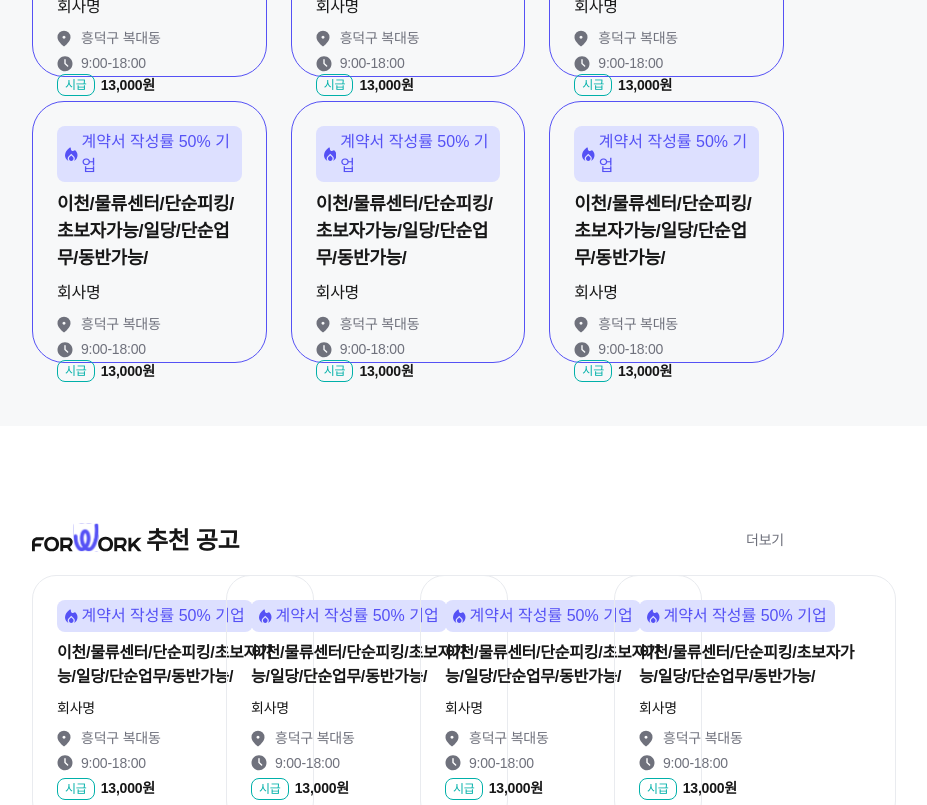
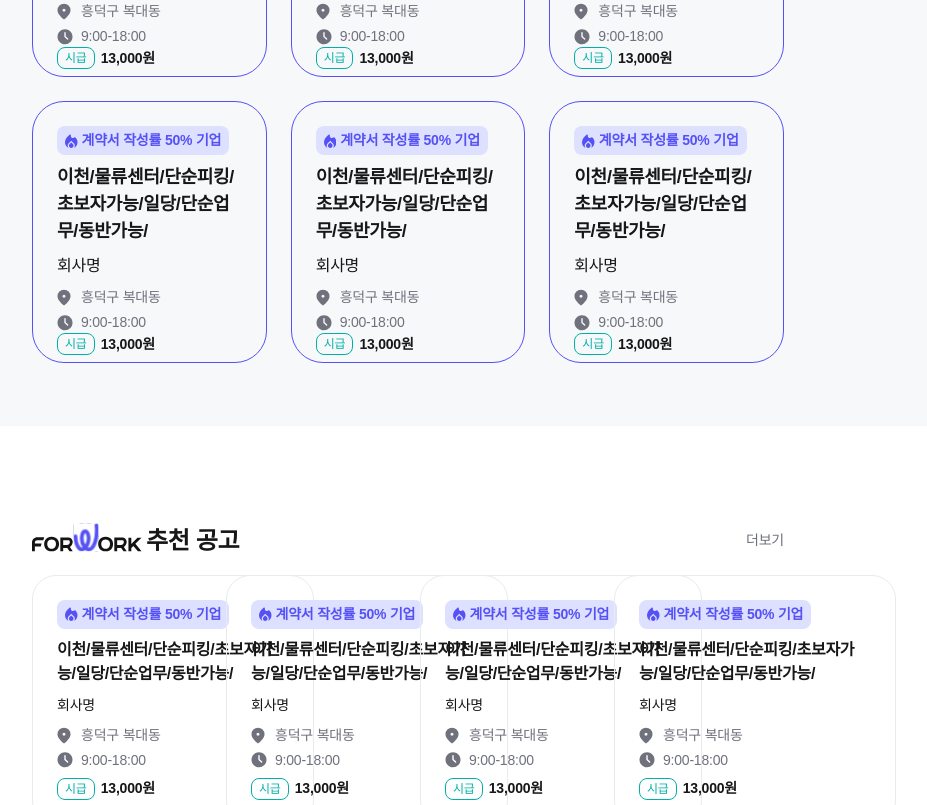
Before and after one commit to Core-Foreign-Employee-Hiring/Front-end, a Next.js app in the folder forwork-fe/: page /home in a window 1280 px wide. Shown: the part 780-1585 px from the top of the page, without its empty margins (232-1159 px from the left). Built offline with nearby package versions, Linux system fonts and the light colour scheme; a web font is replaced by a local one.

Commit message:
chore: 스타일 이름 변경 #19

```diff
--- a/forwork-fe/src/app/(main)/review/write/page.tsx
+++ b/forwork-fe/src/app/(main)/review/write/page.tsx
@@ -93,7 +93,7 @@ const ReviewWrite = () => {
                             }}
                             placeholder={"내용을 입력해주세요."}
                             className={"w-full h-full outline-none placeholder:body-md subtitle-lg"}/>
-                        <div className={"badge-lg text-gray3"}>0/5000</div>
+                        <div className={"badge-md text-gray3"}>0/5000</div>
                     </div>
                 </section>
                 {/* 버튼 */}
--- a/forwork-fe/src/components/home/GeneralCard.tsx
+++ b/forwork-fe/src/components/home/GeneralCard.tsx
@@ -12,7 +12,7 @@ const GeneralCard = (props: Props) => {
             <div className={"flex flex-col gap-y-[9px]"}>
                 {/* 계약서 태그 */}
                 <div
-                    className={"flex badge-lg text-main bg-main-light py-1 px-2 rounded-[8px] w-fit items-center gap-x-1"}>
+                    className={"flex badge-md text-main bg-main-light py-1 px-2 rounded-[8px] w-fit items-center gap-x-1"}>
                     <div className={"flex items-center w-[12.5px] h-[13.5px]"}><LocalFireDepartmentIcon/></div>
                     계약서 작성률 50% 기업
                 </div>
--- a/forwork-fe/src/components/home/PremiumCard.tsx
+++ b/forwork-fe/src/components/home/PremiumCard.tsx
@@ -12,7 +12,7 @@ const PremiumCard = (props: Props) => {
             <div className={"flex flex-col gap-y-[9px]"}>
                 {/* 계약서 태그 */}
                 <div
-                    className={"flex badge-lg text-main bg-main-light py-1 px-2 rounded-[8px] w-fit items-center gap-x-1"}>
+                    className={"flex badge-md text-main bg-main-light py-1 px-2 rounded-[8px] w-fit items-center gap-x-1"}>
                     <div className={"flex items-center w-[12.5px] h-[13.5px]"}><LocalFireDepartmentIcon/></div>
                     계약서 작성률 50% 기업
                 </div>
```
